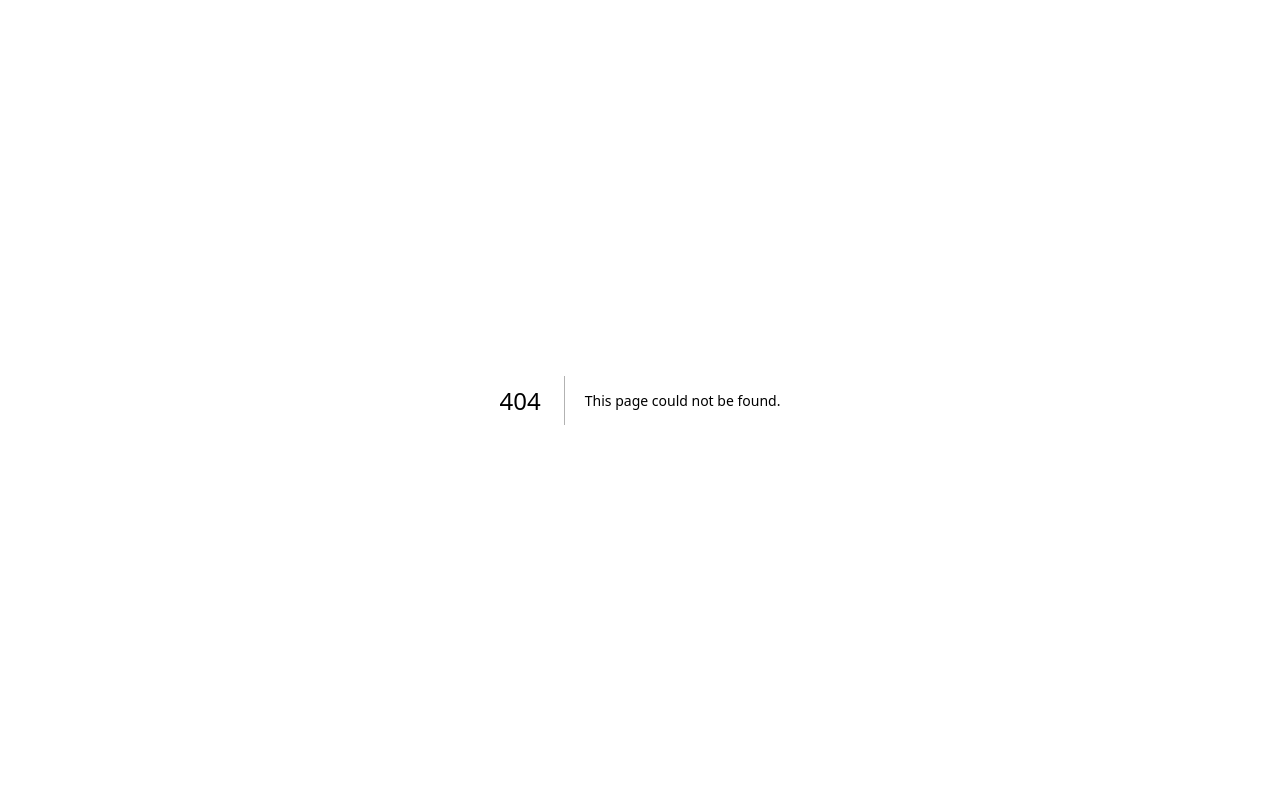
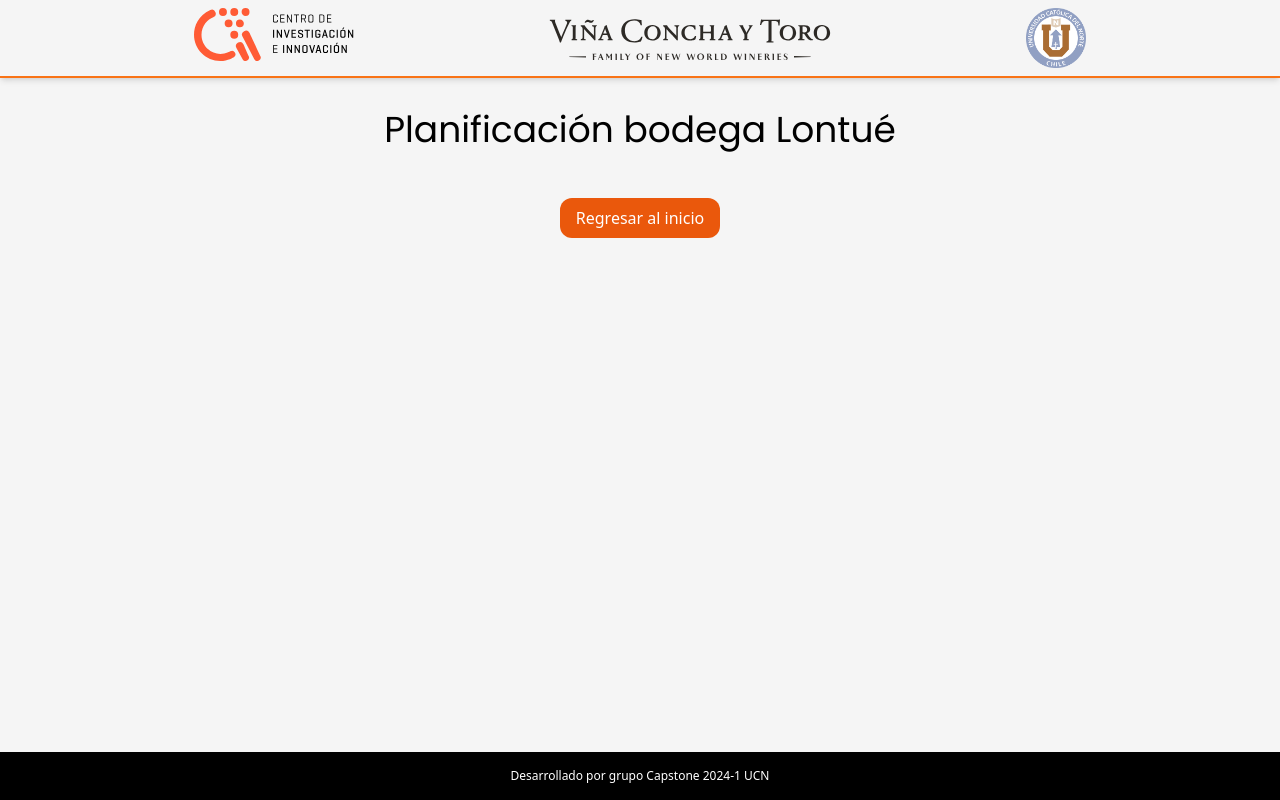
Before and after one commit to Gasthor/frontend-capstone-project-vct-2024-1, a Next.js app: page /planificacion_lontue in a window 1280 px wide. Before the commit this address had no page. Built offline with nearby package versions, Linux system fonts and the light colour scheme.

Commit message:
[ADD] functionalities to main button, page 404, planning menu and background color

```diff
--- a/components/UI/Buttons/ButtonPrincipal.tsx
+++ b/components/UI/Buttons/ButtonPrincipal.tsx
@@ -1,15 +1,33 @@
+import Link from "next/link"
 import { FC } from "react"
 
 interface Props {
-    title : string
+    title: string
+    goTo?: string
+    action?: () => {}
+
 }
 
 export const ButtonPrincipal: FC<Props> = ({
-    title
+    title,
+    goTo,
+    action
 }) => {
-    return(
-        <button className=" bg-orange-600 py-2 px-4 rounded-xl cursor-pointer hover:bg-orange-700">
-            <p className=" text-white">{title}</p>
-        </button>
+    return (
+        <>
+            {
+                goTo ? (
+                    <Link href={goTo} className=" bg-orange-600 py-2 px-4 rounded-xl cursor-pointer hover:bg-orange-700">
+                        <p className=" text-white">{title}</p>
+                    </Link>
+                ) : (
+                    <button className=" bg-orange-600 py-2 px-4 rounded-xl cursor-pointer hover:bg-orange-700">
+                        <p className=" text-white">{title}</p>
+                    </button>
+                )
+            }
+
+        </>
+
     )
 }
--- /dev/null
+++ b/pages/404.tsx
@@ -0,0 +1,11 @@
+import { Layout } from "@/components/Layout/Layout";
+import { ButtonPrincipal } from "@/components/UI/Buttons/ButtonPrincipal";
+
+export default function Custom404(){
+    return(
+        <Layout title="Pagina no encontrada" pageDescription="Error al redireccionar la pagina">
+            <p>Pagina no encontrada o sitio en construccion</p>
+            <ButtonPrincipal title="Regresar al inicio" goTo="/"/>
+        </Layout>
+    )
+}
--- a/pages/index.tsx
+++ b/pages/index.tsx
@@ -1,21 +1,38 @@
-import Navbar from "@/components/UI/Navbar/Navbar";
-import { Inter } from "next/font/google";
-import Head from "next/head";
+import { ButtonPrincipal } from "@/components/UI/Buttons/ButtonPrincipal";
+import { Container } from "@/components/UI/Container/Container";
+import { Layout } from "@/components/Layout/Layout";
+import { Poppins } from "next/font/google";
+import Image from 'next/image'
 
 
-const inter = Inter({ subsets: ["latin"] });
+const poppins = Poppins({ subsets: ["latin"], weight: "400" });
+const poppinsLight = Poppins({ subsets: ["latin"], weight: "300" });
+
+
 
 export default function Home() {
   return (
-    <>
-      <Head>
-        <title>DSS - Viña Concha y Toro</title>
-      </Head>
-      <Navbar/>
-      <main>
+    <Layout title={"DSS - Viña Concha y Toro"} pageDescription={"Menu principal"} >
+      <h1 className={`m-4 text-4xl ${poppins.className}`}>Módulos de planificación</h1>
 
-      </main>
-    </>
+      <div className="flex flex-col sm:flex-row gap-14">
 
+        <Container >
+          <h2 className={`text-2xl ${poppins.className}`}>Bodega Lontué</h2>
+          <p className={`${poppinsLight.className}`}>Proceso de vino blanco</p>
+          <Image src="/img-temp-bodegas.jpeg" width="300" height="12" alt="imagen bodega 1" className=" rounded-xl shadow-md" />
+          <ButtonPrincipal title="Ingresar" goTo="/planificacion_lontue"/>
+        </Container>
+
+        <Container>
+          <h2 className={` text-2xl ${poppins.className}`}>Bodega Lourdes</h2>
+          <p className={`${poppinsLight.className}`}>Proceso de vino tinto</p>
+          <Image src="/img-temp-bodegas.jpeg" width="300" height="12" alt="imagen bodega 1" className=" rounded-xl shadow-md" />
+          <ButtonPrincipal title="Ingresar" goTo="/planificacion_lourdes"/>
+        </Container>
+
+      </div>
+
+    </Layout>
   );
 }
--- /dev/null
+++ b/pages/planificacion_lontue/index.tsx
@@ -0,0 +1,16 @@
+import { Layout } from "@/components/Layout/Layout";
+import { ButtonPrincipal } from "@/components/UI/Buttons/ButtonPrincipal";
+import { Poppins } from "next/font/google";
+
+const poppins = Poppins({ subsets: ["latin"], weight: "400" });
+
+export default function Home(){
+
+    return(
+        <Layout title={"Modulo de planificacion Lontué"} pageDescription={"Modulo de planificacion Lontué"}>
+            <h1 className={`m-4 text-4xl ${poppins.className}`}>Planificación bodega Lontué</h1>
+            <ButtonPrincipal title={"Regresar al inicio"} goTo="/"/>
+
+        </Layout>
+    )
+}
--- a/styles/globals.css
+++ b/styles/globals.css
@@ -1,3 +1,7 @@
 @tailwind base;
 @tailwind components;
 @tailwind utilities;
+
+body{
+    background-color: #f5f5f5;
+}
```
